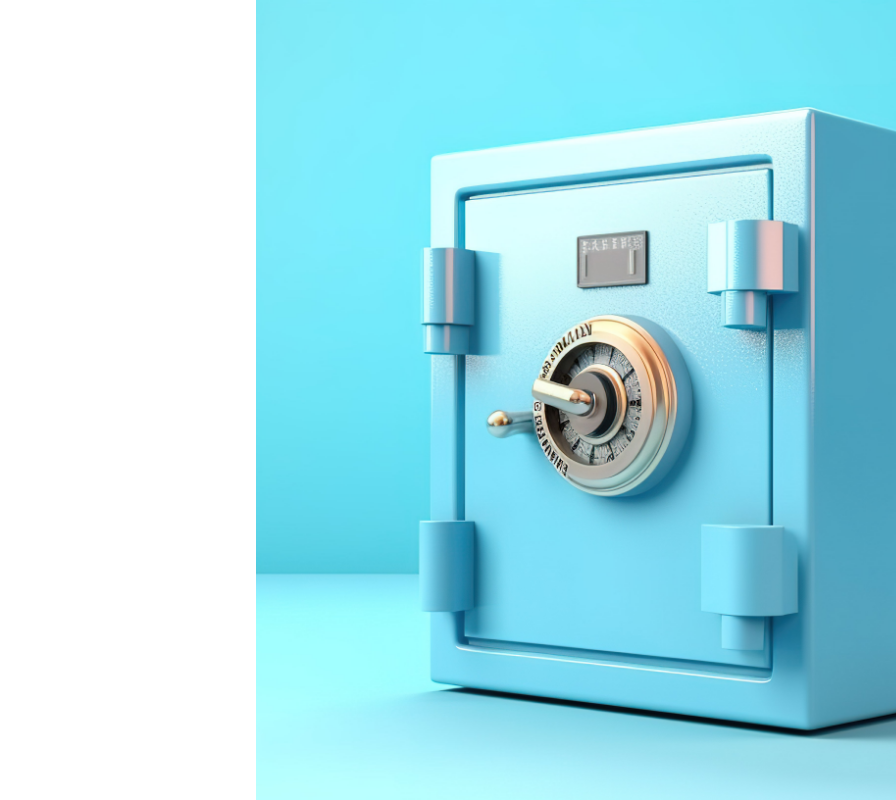
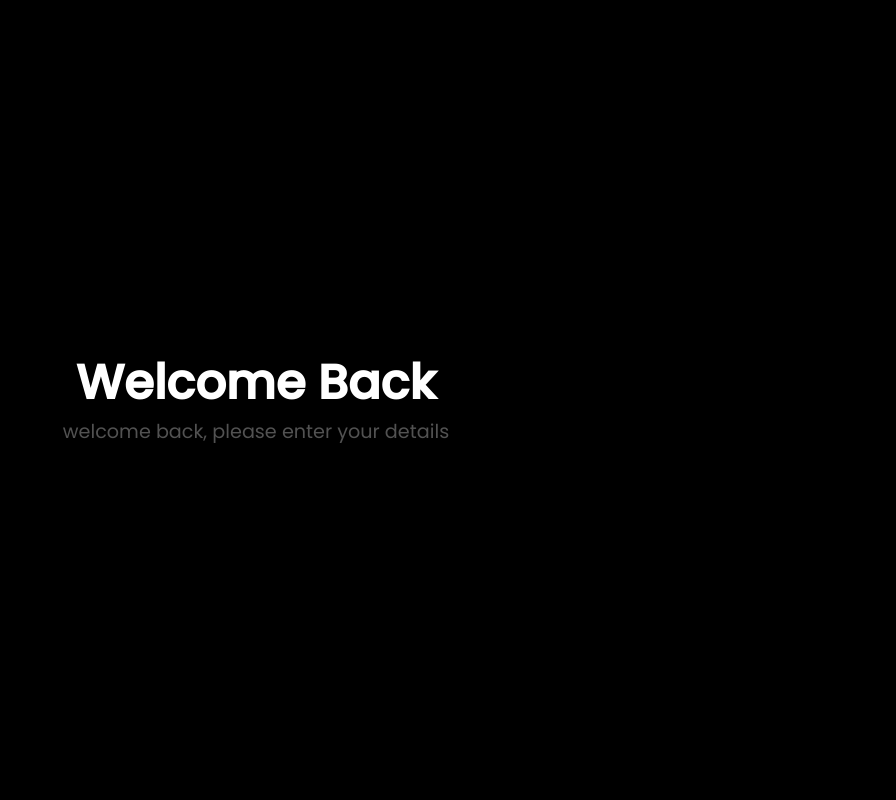
Before and after one commit to UndeadMe/React-User-Panel, a React (Vite) app: page /login in a window 1280 px wide. Shown: the whole page, without its empty margins (384-1280 px from the left). Built offline with nearby package versions, Linux system fonts and the light colour scheme.

Commit message:
styles: remove banner and add titles

```diff
--- a/src/pages/Login.jsx
+++ b/src/pages/Login.jsx
@@ -3,11 +3,9 @@ import styles from '../styles/pages/Login.module.css'
 export default function Login() {
     return (
         <div className={styles.wrap}>
-            <div className={styles.banner}>
-                <img src="/img/banner.jpg" alt="" />
-            </div>
-            <div>
-
+            <div className={styles["login-box"]}>
+                <h1>Welcome Back</h1>
+                <h3>welcome back, please enter your details</h3>
             </div>
         </div>
     )
--- a/src/styles/pages/Login.module.css
+++ b/src/styles/pages/Login.module.css
@@ -1,15 +1,25 @@
+body {
+    background-color: #000;
+}
 .wrap {
     width: 100%;
     height: 100dvh;
     display: flex;
     flex-direction: row-reverse;
+    align-items: center;
+    justify-content: center;
 }
-.banner {
-    width: 50%;
-    overflow: hidden;
+.login-box {
+    width: 400px;
+    text-align: center;
 }
-.banner img {
-    object-fit: cover;
-    width: 150%;
-    height: 100vh;
+.login-box h1 {
+    font-size: 3rem;
+    font-weight: bold;
+    color: #FFF;
 }
+.login-box h3 {
+    font-size: 1.2rem;
+    color: #525252;
+    margin-top: 15px;
+}
```
Also changed, not shown: public/img/banner.jpg (deleted).
